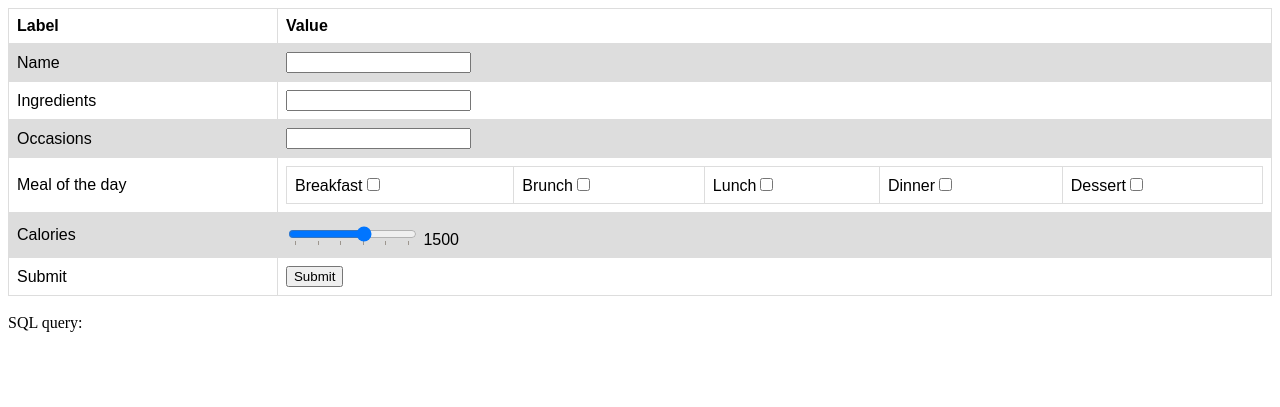
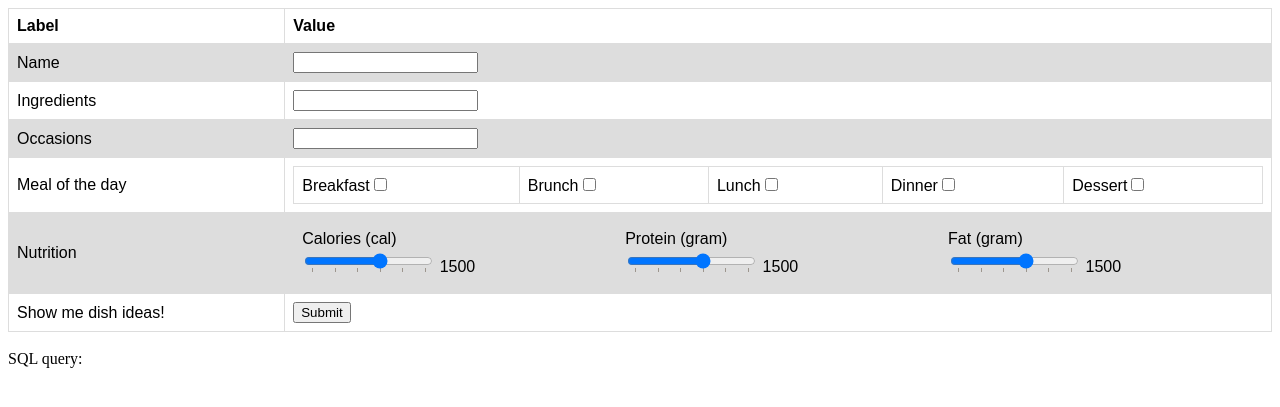
Before and after one commit to nganvu/DishGenerator, a Flask app: page / in a window 1280 px wide. Shown: the top 407 px of the page. Run offline with Flask 2, Linux system fonts and the light colour scheme.

Commit message:
add protein and fat queries

```diff
--- a/app.py
+++ b/app.py
@@ -24,6 +24,8 @@ class ReusableForm(Form):
     dinner = BooleanField()
     dessert = BooleanField()
     calories = IntegerField()
+    protein = IntegerField()
+    fat = IntegerField()
     submit = SubmitField()
 
 class Database:
@@ -70,7 +72,7 @@ def employees():
             inner join occasion on main.dish_idx = occasion.dish_idx\
             inner join nutrition on main.dish_idx = occasion.dish_idx"
 
-        pprint(vars(request))
+        pprint(vars(request.form))
 
         name = request.form["name"]
         if name:
@@ -96,8 +98,16 @@ def employees():
         calories = request.form["calories"]
         if calories:
             query += " and nutrition.calories < {}".format(calories)
+        protein = request.form["protein"]
+        if protein:
+            query += " and nutrition.protein < {}".format(protein)
+        fat = request.form["fat"]
+        if fat:
+            query += " and nutrition.fat < {}".format(fat)
 
         query += " order by rand() limit 3"
+
+        print(query)
 
         if form.validate():
             res = db_query(query)
--- a/templates/index.html
+++ b/templates/index.html
@@ -77,18 +77,13 @@ tr:nth-child(even) {
     </tr>
 
     <tr>
-        <td><label for="calories">Calories</label></td>
+        <td>Nutrition</td>
         <td>
+            <table class="input" style="width:100%">
+
+            <tr>
+                <td><label for="calories">Calories (cal)</label>
                 <div class="container">
-            <!-- <input type="range" id="start" name="calories" min="0" max="2500" list="tickmarks">
-            <datalist id="tickmarks">
-                <option value="0" label="0">
-                <option value="500" label="500">
-                <option value="1000" label="1000">
-                <option value="1500" label="1500">
-                <option value="2000" label="2000">
-                <option value="2500" label="2500">
-            </datalist> -->
                 <input type="range" name="calories" min="0" max="2500" value="1500" step="100" list="tickmarks" id="rangeInput" oninput="output.value = rangeInput.value">
                 <datalist id="tickmarks">
                 <option>0</option>
@@ -102,11 +97,44 @@ tr:nth-child(even) {
                 </div>
                 </td>
 
+                <td><label for="calories">Protein (gram)</label>
+                <div class="container">
+                <input type="range" name="protein" min="0" max="2500" value="1500" step="100" list="tickmarks" id="rangeInput" oninput="output.value = rangeInput.value">
+                <datalist id="tickmarks">
+                <option>0</option>
+                <option>500</option>
+                <option>1000</option>
+                <option>1500</option>
+                <option>2000</option>
+                <option>2500</option>
+                </datalist>
+                <output id="output" for="rangeInput">1500</output>
+                </div>
+                </td>
+
+                <td><label for="calories">Fat (gram)</label>
+                <div class="container">
+                <input type="range" name="fat" min="0" max="2500" value="1500" step="100" list="tickmarks" id="rangeInput" oninput="output.value = rangeInput.value">
+                <datalist id="tickmarks">
+                <option>0</option>
+                <option>500</option>
+                <option>1000</option>
+                <option>1500</option>
+                <option>2000</option>
+                <option>2500</option>
+                </datalist>
+                <output id="output" for="rangeInput">1500</output>
+                </div>
+                </td>
+            </tr>
+
+            </table>
+
         </td>
     </tr>
 
     <tr>
-        <td>{{ form.submit.label }}</td>
+        <td>Show me dish ideas!</td>
         <td>{{ form.submit() }}</td>
     </tr>
 
@@ -128,7 +156,9 @@ SQL query:
     <tr>
         <th>Title</th>
         <th>Recipe</th>
-        <th>Calories</th>
+        <th>Calories (cal)</th>
+        <th>Protein (gram)</th>
+        <th>Fat (gram)</th>
     </tr>
     {% for row in result %}
     <tr>
```
Also changed, not shown: 1 other file. Lines whose indentation alone changed are shown as unchanged.
